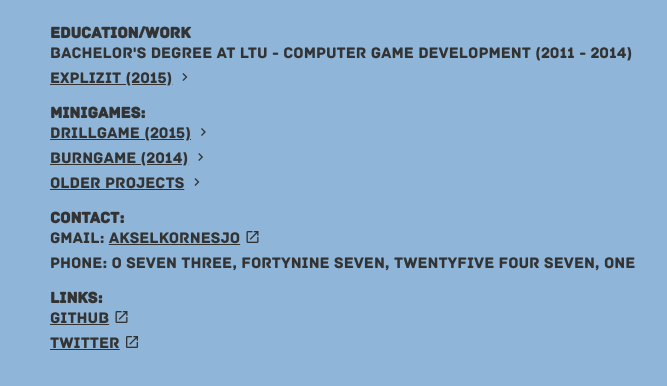
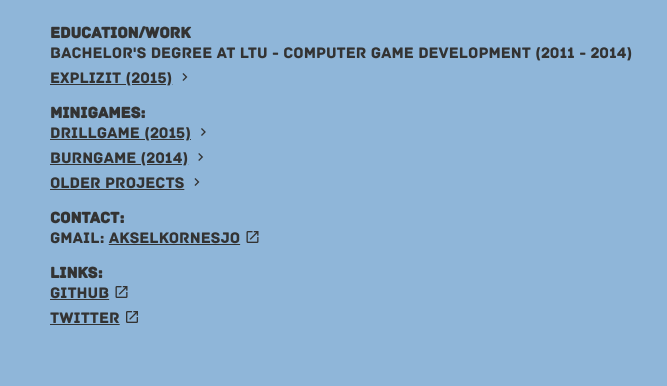
Before and after one commit to jefvel/jefvel.github.io, a website: page index.html in a window 1280 px wide. Shown: the part 112-498 px from the top of the page, without its empty margins (0-667 px from the left). Drawn offline with nearby package versions, Linux system fonts and the light colour scheme; some packages are replaced by stand-ins of ours.

Commit message:
auto commit

```diff
--- a/index.html
+++ b/index.html
@@ -72,9 +72,6 @@
                 <p>
                     gmail: <a href="#" class="mail-link">akselkornesjo</a>
                     <i class="mdi mdi-open-in-new"></i>
-                </p>
-                <p>
-                    phone: o seven three, fortynine seven, twentyfive four seven, one
                 </p>
 
                 <header>
```
